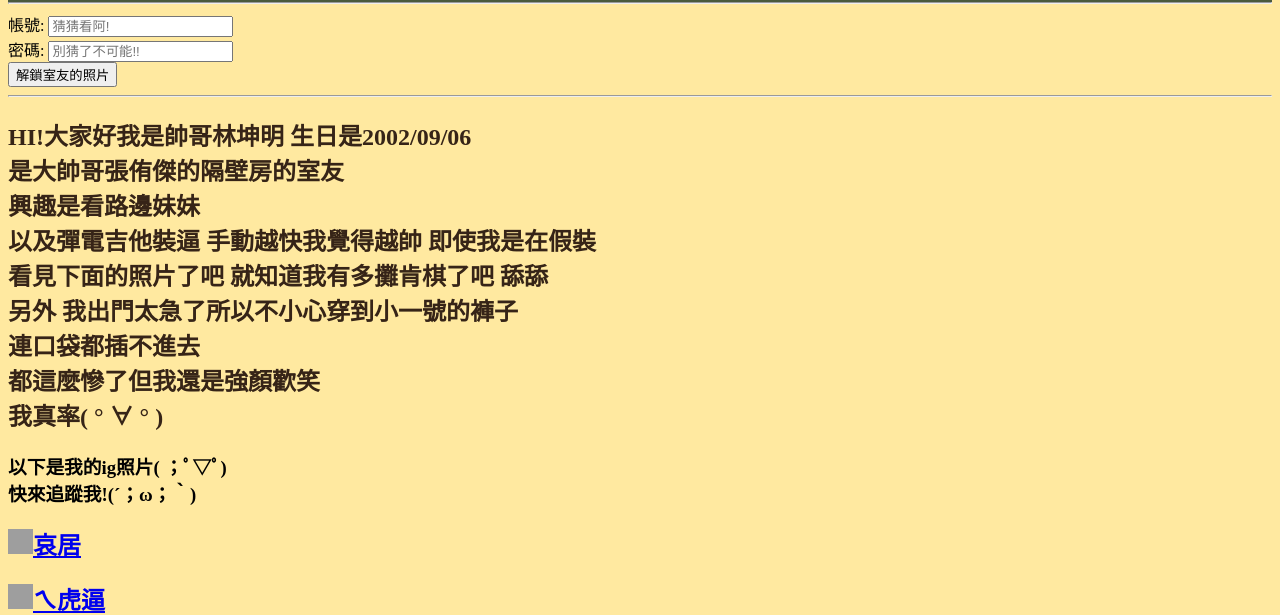
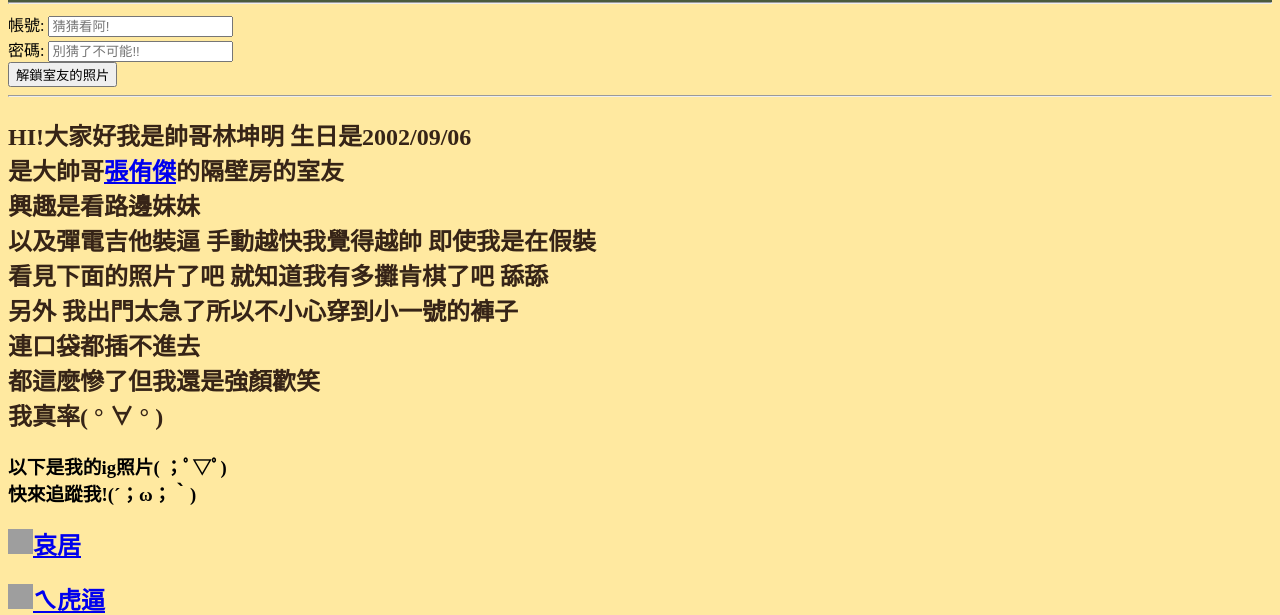
Before and after one commit to UJayJoAnDao/test, a plain HTML site: page index.html in a window 1280 px wide. Shown: the part 87-702 px from the top of the page. Drawn offline with Linux system fonts and the light colour scheme; grey boxes are pictures that could not be loaded.

Commit message:
Add files via upload

```diff
--- a/index.html
+++ b/index.html
@@ -36,7 +36,7 @@
             <h2>
                 HI!大家好我是帥哥林坤明 生日是2002/09/06
                 <br>
-                是大帥哥張侑傑的隔壁房的室友
+                是大帥哥<a href="https://ujayjoandao.github.io/home/">張侑傑</a>的隔壁房的室友
                 <br>
                 興趣是看路邊妹妹
                 <br>
```
